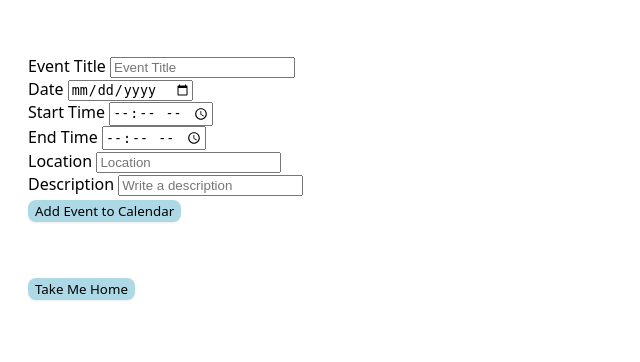
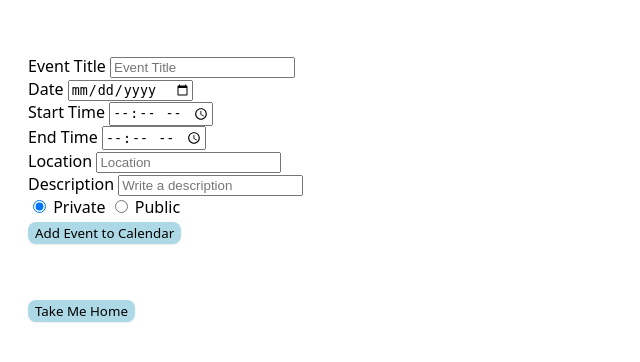
Before and after one commit to lkokesh23/Bruin-Scheduling-System, a Node server app: page /add-event/1 in a window 1280 px wide. Shown: the part 150-512 px from the top of the page, without its empty margins (0-640 px from the left). Run offline with Node 20, Linux system fonts and the light colour scheme.

Commit message:
Added public/private event functionality to add event

```diff
--- a/backend/server.js
+++ b/backend/server.js
@@ -88,22 +88,23 @@ app.get('/add-event/:account_id', (req, res) => {
 });
 
 app.post('/add-event', async (req, res) => {
-  const {creator_id, date, startTime, endTime, location, title, description} = req.body;
+  const {creator_id, date, startTime, endTime, location, title, description, isPublic} = req.body;
   const start_timestamp = `${date} ${startTime}`;
   const end_timestamp = `${date} ${endTime}`;
+  const is_public = isPublic === "public";
 
   try {
 		const {rows} = await db.query(
 			`WITH new_event AS (
-				INSERT INTO event (creator_id, start_time, end_time, location, title, description)
-				VALUES ($1, $2, $3, $4, $5, $6)
+				INSERT INTO event (creator_id, start_time, end_time, location, title, description, is_public)
+				VALUES ($1, $2, $3, $4, $5, $6, $7)
 				RETURNING event_id, creator_id
 			)
 			INSERT INTO calendar(event_id, owner_id)
 			SELECT event_id, creator_id
 			FROM new_event;
 			`,
-			[creator_id, start_timestamp, end_timestamp,  location, title, description || null]
+			[creator_id, start_timestamp, end_timestamp,  location, title, description || null, is_public]
 		);
 		return res.redirect(`/${creator_id}`);
   } catch (err) {
--- a/backend/views/add_event.ejs
+++ b/backend/views/add_event.ejs
@@ -120,6 +120,18 @@
 			<input type="text" id="description" name="description" placeholder="Write a description"/>
 			</div>
 
+			<div class="form-group">
+			<label for="isPrivate">
+			<input type="radio" id="isPrivate" name="isPublic" value="private" checked>
+			Private
+			</label>
+
+			<label for="isPublic">
+			<input type="radio" id="isPublic" name="isPublic" value="public">
+			Public
+			</label>
+			</div>
+
 			<button type="submit">Add Event to Calendar</button>
 		</form>
     </div>
```
